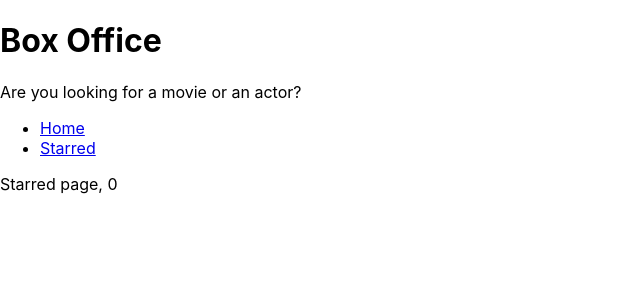
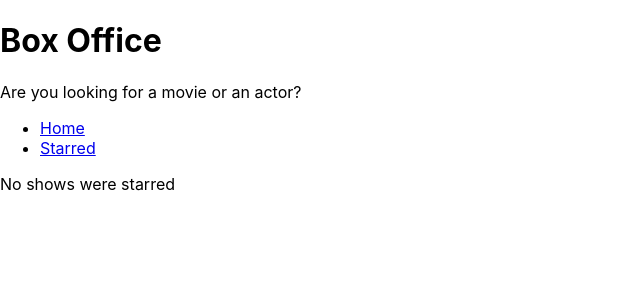
Before and after one commit to divyanshjha30/box-office-app, a React (Create React App) app: page /starred in a window 1280 px wide. Shown: the top 300 px of the page, without its empty margins (0-640 px from the left). Built offline with nearby package versions, Linux system fonts and the light colour scheme.

Commit message:
fetched starred shows data and displayed showGrid for them

```diff
--- a/src/api/tvmaze.js
+++ b/src/api/tvmaze.js
@@ -13,3 +13,9 @@ export const searchForPeople = query => apiGet(`/search/people?q=${query}`);
 
 export const getShowById = showId =>
   apiGet(`/shows/${showId}?embed[]=seasons&embed[]=cast`);
+
+export const getShowsByIds = async showIds => {
+  const promises = showIds.map(showId => apiGet(`/shows/${showId}`));
+
+  return Promise.all(promises);
+};
--- a/src/pages/Starred.jsx
+++ b/src/pages/Starred.jsx
@@ -1,11 +1,33 @@
+import { useQuery } from '@tanstack/react-query';
+import { getShowsByIds } from '../api/tvmaze';
 import { useStarredShows } from '../lib/useStarredShows';
+import ShowGrid from '../components/shows/ShowGrid';
 
 const Starred = () => {
-  const [starredShows] = useStarredShows();
+  const [starredShowsIds] = useStarredShows();
 
+  const { data: starredShows, error: starredShowsError } = useQuery({
+    queryKey: ['starred', starredShowsIds],
+    queryFn: () =>
+      getShowsByIds(starredShowsIds).then(result =>
+        result.map(show => ({ show }))
+      ),
+    refetchOnWindowFocus: false,
+  });
 
+  if (starredShows?.length === 0) {
+    return <div>No shows were starred</div>;
+  }
 
-  return <div>Starred page, {starredShows.length} </div>;
+  if (starredShows?.length > 0) {
+    return <ShowGrid shows={starredShows} />;
+  }
+
+  if (starredShowsError) {
+    return <div>Error Occured: {starredShowsError.message}</div>;
+  }
+
+  return <div>Shows are loading</div>;
 };
 
 export default Starred;
```
Also changed, not shown: 1 other file (tests, documents, lock files or other folders).
